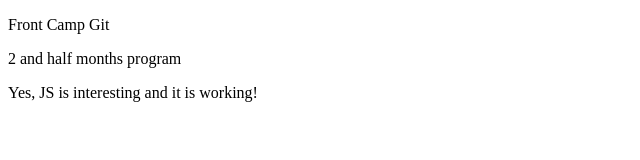
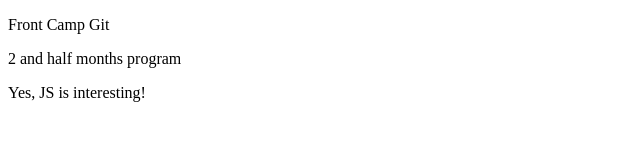
Before and after one commit to NJaryal/Core-JavaScript, a plain HTML site: page index.html in a window 1280 px wide. Shown: the whole page, without its empty margins (0-640 px from the left). Drawn offline with Linux system fonts and the light colour scheme.

Commit message:
HomeTask 1 Updates

```diff
--- a/index.html
+++ b/index.html
@@ -11,7 +11,7 @@
 <body>
     <p>Front Camp Git</p>
     <span>2 and half months program</span>
-    <p>Yes, JS is interesting and it is working!</p>
+    <p>Yes, JS is interesting!</p>
 </body>
 
 </html>
```
